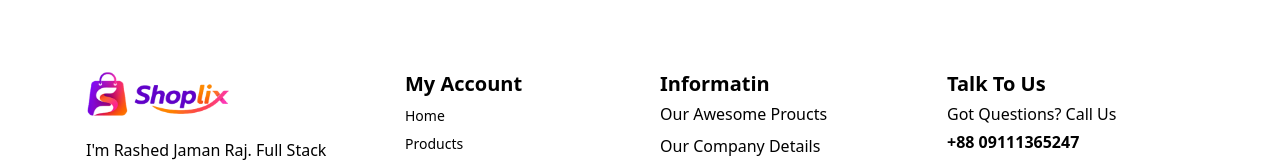
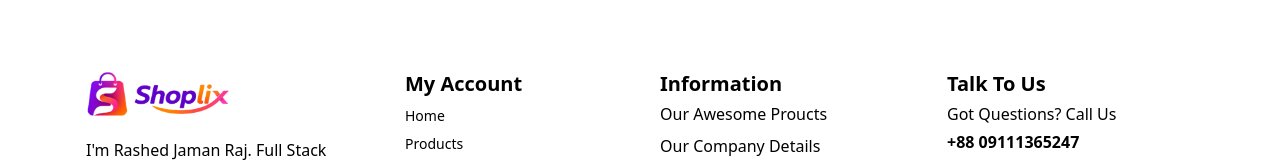
Before and after one commit to rashedjamanraj/shoplix, a Next.js app: page / in a window 1280 px wide. Shown: the part 600-762 px from the top of the page. Built offline with nearby package versions, Linux system fonts and the light colour scheme.

Commit message:
Fix typo in footer title from 'Informatin' to 'Information'

```diff
--- a/src/components/footer/Footer.tsx
+++ b/src/components/footer/Footer.tsx
@@ -51,7 +51,7 @@ const Footer = () => {
         </div>
 
         <div className=" space-y-1">
-          <Title>Informatin</Title>
+          <Title>Information</Title>
           <div className=" space-y-2">
             <p className="hover:text-sky-600 cursor-pointer">
               Our Awesome Proucts
```
